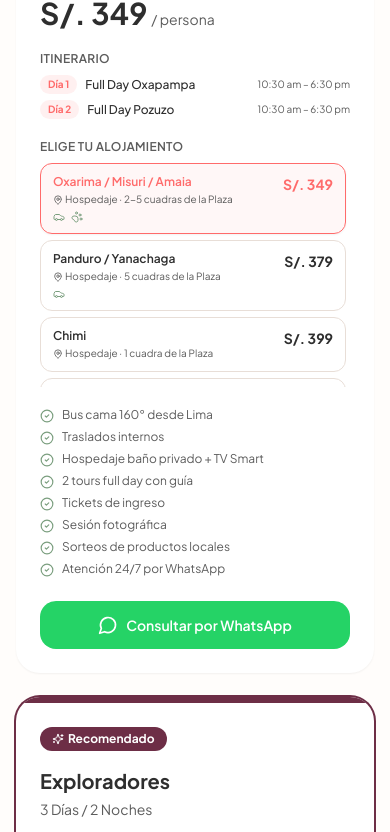
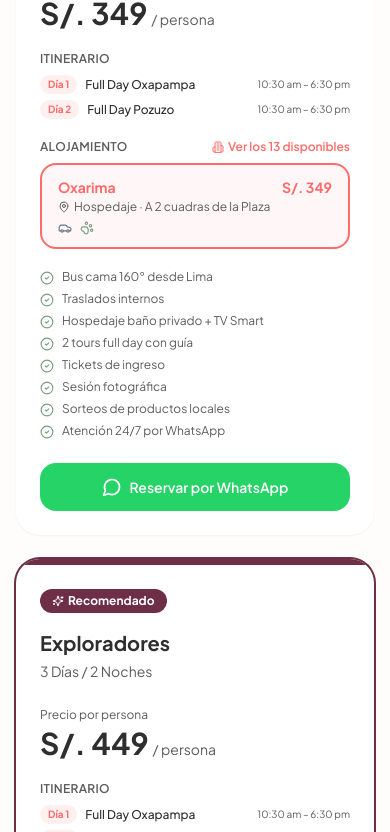
Before and after one commit to LETSGO-CONSULTING/amoryaventura, a React (Vite) app: page / in a window 390 px wide. Shown: the part 4986-5818 px from the top of the page. Built offline with nearby package versions, Linux system fonts and the light colour scheme.

Commit message:
feat: hotel selector modal — 13 hotels with amenities, grouped by type, dynamic price

```diff
--- /dev/null
+++ b/src/components/ToursSection/HotelSelectorModal.tsx
@@ -0,0 +1,183 @@
+import { useEffect } from 'react'
+import { motion, AnimatePresence } from 'framer-motion'
+import { X, MapPin, Waves, Coffee, Car, PawPrint, CheckCircle2 } from 'lucide-react'
+import type { Hotel } from './PackageCard'
+
+const AMENITY_CONFIG = {
+  piscina: { icon: Waves, label: 'Piscina', color: 'text-blue-400' },
+  desayuno: { icon: Coffee, label: 'Desayuno', color: 'text-amber-500' },
+  cochera: { icon: Car, label: 'Cochera', color: 'text-slate-500' },
+  pet: { icon: PawPrint, label: 'Pet Friendly', color: 'text-olive' },
+} as const
+
+interface Props {
+  open: boolean
+  pkgId: string
+  pkgName: string
+  hotels: Hotel[]
+  selected: Hotel
+  onSelect: (hotel: Hotel) => void
+  onClose: () => void
+}
+
+export default function HotelSelectorModal({
+  open, pkgId, pkgName, hotels, selected, onSelect, onClose,
+}: Props) {
+  useEffect(() => {
+    document.body.style.overflow = open ? 'hidden' : ''
+    return () => { document.body.style.overflow = '' }
+  }, [open])
+
+  const handlePick = (hotel: Hotel) => {
+    onSelect(hotel)
+    onClose()
+  }
+
+  return (
+    <AnimatePresence>
+      {open && (
+        <>
+          {/* Backdrop */}
+          <motion.div
+            key="backdrop"
+            initial={{ opacity: 0 }}
+            animate={{ opacity: 1 }}
+            exit={{ opacity: 0 }}
+            transition={{ duration: 0.2 }}
+            onClick={onClose}
+            className="fixed inset-0 z-50 bg-black/60 backdrop-blur-sm"
+          />
+
+          {/* Panel */}
+          <motion.div
+            key="panel"
+            initial={{ opacity: 0, y: 60 }}
+            animate={{ opacity: 1, y: 0 }}
+            exit={{ opacity: 0, y: 40 }}
+            transition={{ type: 'spring', damping: 28, stiffness: 300 }}
+            className="fixed inset-x-0 bottom-0 md:inset-x-auto md:left-1/2 md:-translate-x-1/2 md:top-8 md:bottom-8 md:w-full md:max-w-2xl z-50 flex flex-col bg-white rounded-t-3xl md:rounded-3xl shadow-2xl overflow-hidden"
+          >
+            {/* Header */}
+            <div className="flex-shrink-0 flex items-center justify-between px-6 py-5 border-b border-brand-border">
+              <div>
+                <p className="text-xs text-coral font-semibold uppercase tracking-widest mb-0.5">
+                  {pkgName}
+                </p>
+                <h2 className="text-lg font-bold text-brand-dark">
+                  Elige tu alojamiento
+                </h2>
+              </div>
+              <button
+                onClick={onClose}
+                className="w-9 h-9 rounded-full bg-sand hover:bg-brand-border flex items-center justify-center transition-colors"
+              >
+                <X className="w-5 h-5 text-brand-secondary" />
+              </button>
+            </div>
+
+            {/* Legend */}
+            <div className="flex-shrink-0 flex items-center gap-4 px-6 py-3 bg-sand border-b border-brand-border text-xs text-brand-secondary flex-wrap">
+              {Object.entries(AMENITY_CONFIG).map(([key, { icon: Icon, label, color }]) => (
+                <span key={key} className="flex items-center gap-1">
+                  <Icon className={`w-3.5 h-3.5 ${color}`} />
+                  {label}
+                </span>
+              ))}
+            </div>
+
+            {/* Hotel list */}
+            <div className="flex-1 overflow-y-auto">
+              {/* Type groups */}
+              {(['Hospedaje', 'Hotel', 'Cabañas', 'Hotel / Cabaña'] as const).map((type) => {
+                const group = hotels.filter((h) => h.type === type)
+                if (!group.length) return null
+                return (
+                  <div key={type}>
+                    <div className="px-6 pt-4 pb-2">
+                      <span className="text-[10px] font-bold uppercase tracking-widest text-brand-secondary">
+                        {type}
+                      </span>
+                    </div>
+                    <div className="px-3 space-y-1 pb-2">
+                      {group.map((hotel) => {
+                        const isSelected = hotel.id === selected.id
+                        const price = hotel.prices[pkgId]
+                        return (
+                          <motion.button
+                            key={hotel.id}
+                            onClick={() => handlePick(hotel)}
+                            whileTap={{ scale: 0.98 }}
+                            className={`w-full text-left rounded-2xl px-4 py-3.5 border-2 transition-all duration-150 ${
+                              isSelected
+                                ? 'border-coral bg-coral/5'
+                                : 'border-transparent hover:border-brand-border bg-sand hover:bg-white'
+                            }`}
+                          >
+                            <div className="flex items-center justify-between gap-3">
+                              <div className="flex-1 min-w-0">
+                                <div className="flex items-center gap-2">
+                                  {isSelected && <CheckCircle2 className="w-4 h-4 text-coral flex-shrink-0" />}
+                                  <p className={`text-sm font-bold truncate ${isSelected ? 'text-coral' : 'text-brand-dark'}`}>
+                                    {hotel.name}
+                                  </p>
+                                </div>
+                                <p className="text-xs text-brand-secondary flex items-center gap-1 mt-0.5">
+                                  <MapPin className="w-3 h-3 flex-shrink-0" />
+                                  {hotel.location}
+                                </p>
+
+                                {/* Amenity icons */}
+                                <div className="flex items-center gap-3 mt-2">
+                                  {(Object.keys(AMENITY_CONFIG) as Array<keyof typeof AMENITY_CONFIG>).map((key) => {
+                                    const { icon: Icon, label, color } = AMENITY_CONFIG[key]
+                                    const has = hotel.amenities.includes(key)
+                                    return (
+                                      <span
+                                        key={key}
+                                        title={label}
+                                        className={has ? color : 'text-brand-border'}
+                                      >
+                                        <Icon className="w-4 h-4" />
+                                      </span>
+                                    )
+                                  })}
+                                </div>
+                              </div>
+
+                              {/* Price */}
+                              <div className="flex-shrink-0 text-right">
+                                <p className={`text-xl font-bold ${isSelected ? 'text-coral' : 'text-brand-dark'}`}>
+                                  S/. {price}
+                                </p>
+                                <p className="text-[10px] text-brand-secondary">/ persona</p>
+                              </div>
+                            </div>
+                          </motion.button>
+                        )
+                      })}
+                    </div>
+                  </div>
+                )
+              })}
+              <div className="h-4" />
+            </div>
+
+            {/* Footer */}
+            <div className="flex-shrink-0 border-t border-brand-border bg-white px-6 py-4 flex items-center justify-between gap-4">
+              <div>
+                <p className="text-xs text-brand-secondary">Seleccionado</p>
+                <p className="text-sm font-bold text-brand-dark">{selected.name}</p>
+              </div>
+              <button
+                onClick={onClose}
+                className="btn-primary text-sm px-6 py-2.5"
+              >
+                Confirmar · S/. {selected.prices[pkgId]}
+              </button>
+            </div>
+          </motion.div>
+        </>
+      )}
+    </AnimatePresence>
+  )
+}
--- a/src/components/ToursSection/PackageCard.tsx
+++ b/src/components/ToursSection/PackageCard.tsx
@@ -1,10 +1,11 @@
 import { useState } from 'react'
 import { motion } from 'framer-motion'
-import { CheckCircle2, MessageCircle, Sparkles, Waves, Coffee, Car, PawPrint, MapPin } from 'lucide-react'
+import { CheckCircle2, MessageCircle, Sparkles, Waves, Coffee, Car, PawPrint, MapPin, Building2 } from 'lucide-react'
+import HotelSelectorModal from './HotelSelectorModal'
 
 export interface Hotel {
   id: string
-  names: string[]
+  name: string
   type: string
   location: string
   amenities: ('piscina' | 'desayuno' | 'cochera' | 'pet')[]
@@ -25,10 +26,10 @@ export interface Package {
 }
 
 const AMENITY_ICONS = {
-  piscina: { icon: Waves, label: 'Piscina' },
-  desayuno: { icon: Coffee, label: 'Desayuno' },
-  cochera: { icon: Car, label: 'Cochera' },
-  pet: { icon: PawPrint, label: 'Pet Friendly' },
+  piscina: { icon: Waves, label: 'Piscina', color: 'text-blue-400' },
+  desayuno: { icon: Coffee, label: 'Desayuno', color: 'text-amber-500' },
+  cochera: { icon: Car, label: 'Cochera', color: 'text-slate-500' },
+  pet: { icon: PawPrint, label: 'Pet Friendly', color: 'text-olive' },
 }
 
 interface Props {
@@ -39,16 +40,17 @@ interface Props {
 
 export default function PackageCard({ pkg, hotels, index }: Props) {
   const [selectedHotel, setSelectedHotel] = useState<Hotel>(hotels[0])
+  const [modalOpen, setModalOpen] = useState(false)
 
   const price = selectedHotel.prices[pkg.id]
-  const hotelLabel = selectedHotel.names.join(' / ')
 
   const handleWA = () => {
-    const msg = pkg.msg(hotelLabel, price)
+    const msg = pkg.msg(selectedHotel.name, price)
     window.open(`https://wa.me/51928686294?text=${encodeURIComponent(msg)}`, '_blank')
   }
 
   return (
+    <>
       <motion.div
         initial={{ opacity: 0, y: 40 }}
         whileInView={{ opacity: 1, y: 0 }}
@@ -103,55 +105,49 @@ export default function PackageCard({ pkg, hotels, index }: Props) {
             </div>
           </div>
 
-        {/* Hotel selector */}
+          {/* Selected hotel preview */}
           <div className="mb-5">
-          <p className="text-xs font-semibold text-brand-secondary uppercase tracking-wide mb-2">
-            Elige tu alojamiento
+            <div className="flex items-center justify-between mb-2">
+              <p className="text-xs font-semibold text-brand-secondary uppercase tracking-wide">
+                Alojamiento
               </p>
-          <div className="space-y-1.5 max-h-56 overflow-y-auto pr-1 scrollbar-hide">
-            {hotels.map((hotel) => {
-              const isSelected = hotel.id === selectedHotel.id
-              const hPrice = hotel.prices[pkg.id]
-              return (
               <button
-                  key={hotel.id}
-                  onClick={() => setSelectedHotel(hotel)}
-                  className={`w-full text-left rounded-xl px-3 py-2.5 border transition-all duration-150 ${
-                    isSelected
-                      ? 'border-coral bg-coral/5 shadow-sm'
-                      : 'border-brand-border hover:border-coral/50 bg-white'
-                  }`}
+                onClick={() => setModalOpen(true)}
+                className="text-xs text-coral font-semibold hover:underline flex items-center gap-1"
+              >
+                <Building2 className="w-3 h-3" />
+                Ver los {hotels.length} disponibles
+              </button>
+            </div>
+
+            {/* Current selection card */}
+            <button
+              onClick={() => setModalOpen(true)}
+              className="w-full text-left rounded-2xl border-2 border-coral bg-coral/5 px-4 py-3 transition-all hover:bg-coral/10"
             >
               <div className="flex items-start justify-between gap-2">
                 <div className="flex-1 min-w-0">
-                      <p className={`text-xs font-semibold truncate ${isSelected ? 'text-coral' : 'text-brand-dark'}`}>
-                        {hotel.names.join(' / ')}
+                  <p className="text-sm font-bold text-coral truncate">{selectedHotel.name}</p>
+                  <p className="text-xs text-brand-secondary flex items-center gap-1 mt-0.5">
+                    <MapPin className="w-3 h-3 flex-shrink-0" />
+                    {selectedHotel.type} · {selectedHotel.location}
                   </p>
-                      <p className="text-[10px] text-brand-secondary flex items-center gap-0.5 mt-0.5">
-                        <MapPin className="w-2.5 h-2.5 flex-shrink-0" />
-                        {hotel.type} · {hotel.location}
-                      </p>
-                      {hotel.amenities.length > 0 && (
-                        <div className="flex gap-1.5 mt-1">
-                          {hotel.amenities.map((a) => {
-                            const { icon: Icon, label } = AMENITY_ICONS[a]
+                  {selectedHotel.amenities.length > 0 && (
+                    <div className="flex gap-2 mt-1.5">
+                      {selectedHotel.amenities.map((a) => {
+                        const { icon: Icon, label, color } = AMENITY_ICONS[a]
                         return (
-                              <span key={a} title={label} className="text-olive">
-                                <Icon className="w-3 h-3" />
+                          <span key={a} title={label} className={color}>
+                            <Icon className="w-3.5 h-3.5" />
                           </span>
                         )
                       })}
                     </div>
                   )}
                 </div>
-                    <span className={`flex-shrink-0 text-sm font-bold ${isSelected ? 'text-coral' : 'text-brand-dark'}`}>
-                      S/. {hPrice}
-                    </span>
+                <span className="text-sm font-bold text-coral flex-shrink-0">S/. {price}</span>
               </div>
             </button>
-              )
-            })}
-          </div>
           </div>
 
           {/* Includes */}
@@ -170,9 +166,20 @@ export default function PackageCard({ pkg, hotels, index }: Props) {
             className="w-full flex items-center justify-center gap-2 bg-[#25D366] hover:bg-[#1ebe5d] text-white font-semibold py-3.5 rounded-2xl transition-all duration-200 hover:scale-[1.02] hover:shadow-lg shadow-[#25D366]/20 text-sm"
           >
             <MessageCircle className="w-5 h-5" />
-          Consultar por WhatsApp
+            Reservar por WhatsApp
           </button>
         </div>
       </motion.div>
+
+      <HotelSelectorModal
+        open={modalOpen}
+        pkgId={pkg.id}
+        pkgName={`${pkg.name} · ${pkg.duration}`}
+        hotels={hotels}
+        selected={selectedHotel}
+        onSelect={setSelectedHotel}
+        onClose={() => setModalOpen(false)}
+      />
+    </>
   )
 }
--- a/src/components/ToursSection/ToursSection.tsx
+++ b/src/components/ToursSection/ToursSection.tsx
@@ -20,54 +20,19 @@ const I18N_KEYS: Record<TourCategory, string> = {
 }
 
 const HOTELS: Hotel[] = [
-  {
-    id: 'h1',
-    names: ['Oxarima', 'Misuri', 'Amaia'],
-    type: 'Hospedaje',
-    location: '2-5 cuadras de la Plaza',
-    amenities: ['cochera', 'pet'],
-    prices: { '2d1n': 349, '3d2n': 449, '4d3n': 549 },
-  },
-  {
-    id: 'h2',
-    names: ['Panduro', 'Yanachaga'],
-    type: 'Hospedaje',
-    location: '5 cuadras de la Plaza',
-    amenities: ['cochera'],
-    prices: { '2d1n': 379, '3d2n': 479, '4d3n': 579 },
-  },
-  {
-    id: 'h3',
-    names: ['Chimi'],
-    type: 'Hospedaje',
-    location: '1 cuadra de la Plaza',
-    amenities: [],
-    prices: { '2d1n': 399, '3d2n': 499, '4d3n': 599 },
-  },
-  {
-    id: 'h4',
-    names: ['Chimi House'],
-    type: 'Hotel',
-    location: '1.4 km de la Plaza',
-    amenities: ['piscina', 'cochera'],
-    prices: { '2d1n': 449, '3d2n': 549, '4d3n': 649 },
-  },
-  {
-    id: 'h5',
-    names: ['Tunki Lodge', "D'palo", 'Esperanza'],
-    type: 'Hotel / Cabaña',
-    location: 'Frente o cerca a la Plaza',
-    amenities: ['piscina', 'desayuno', 'cochera'],
-    prices: { '2d1n': 499, '3d2n': 599, '4d3n': 699 },
-  },
-  {
-    id: 'h6',
-    names: ['Hassinger', 'Casa Oxapampina', 'Biosfera Lodge'],
-    type: 'Hotel / Cabaña',
-    location: '1.7–2.7 km de la Plaza',
-    amenities: ['piscina', 'desayuno', 'cochera'],
-    prices: { '2d1n': 549, '3d2n': 649, '4d3n': 749 },
-  },
+  { id: 'h1',  name: 'Oxarima',          type: 'Hospedaje',      location: 'A 2 cuadras de la Plaza',    amenities: ['cochera', 'pet'],                    prices: { '2d1n': 349, '3d2n': 449, '4d3n': 549 } },
+  { id: 'h2',  name: 'Misuri',           type: 'Hospedaje',      location: 'A 3 cuadras de la Plaza',    amenities: [],                                    prices: { '2d1n': 349, '3d2n': 449, '4d3n': 549 } },
+  { id: 'h3',  name: 'Amaia',            type: 'Hospedaje',      location: 'A 5 cuadras de la Plaza',    amenities: [],                                    prices: { '2d1n': 349, '3d2n': 449, '4d3n': 549 } },
+  { id: 'h4',  name: 'Panduro',          type: 'Hospedaje',      location: 'A 5 cuadras de la Plaza',    amenities: [],                                    prices: { '2d1n': 379, '3d2n': 479, '4d3n': 579 } },
+  { id: 'h5',  name: 'Yanachaga',        type: 'Hospedaje',      location: 'A 5 cuadras de la Plaza',    amenities: ['cochera'],                           prices: { '2d1n': 379, '3d2n': 479, '4d3n': 579 } },
+  { id: 'h6',  name: 'Chimi',            type: 'Hospedaje',      location: 'A 1 cuadra de la Plaza',     amenities: [],                                    prices: { '2d1n': 399, '3d2n': 499, '4d3n': 599 } },
+  { id: 'h7',  name: 'Chimi House',      type: 'Hotel',          location: 'A 1.4 km de la Plaza',       amenities: ['piscina', 'cochera'],                prices: { '2d1n': 449, '3d2n': 549, '4d3n': 649 } },
+  { id: 'h8',  name: 'Tunki Lodge',      type: 'Hotel',          location: 'Frente a la Plaza',          amenities: ['piscina', 'desayuno', 'pet'],        prices: { '2d1n': 499, '3d2n': 599, '4d3n': 699 } },
+  { id: 'h9',  name: "D'palo",           type: 'Cabañas',        location: 'A 4 cuadras de la Plaza',    amenities: ['piscina', 'desayuno', 'cochera'],    prices: { '2d1n': 499, '3d2n': 599, '4d3n': 699 } },
+  { id: 'h10', name: 'Esperanza',        type: 'Hotel',          location: 'A 3 cuadras de la Plaza',    amenities: ['piscina', 'desayuno', 'cochera'],    prices: { '2d1n': 499, '3d2n': 599, '4d3n': 699 } },
+  { id: 'h11', name: 'Hassinger',        type: 'Hotel',          location: 'A 1.7 km de la Plaza',       amenities: ['piscina', 'desayuno', 'cochera'],    prices: { '2d1n': 549, '3d2n': 649, '4d3n': 749 } },
+  { id: 'h12', name: 'Casa Oxapampina',  type: 'Hotel / Cabaña', location: 'A 2.7 km de la Plaza',       amenities: ['piscina', 'desayuno', 'cochera'],    prices: { '2d1n': 549, '3d2n': 649, '4d3n': 749 } },
+  { id: 'h13', name: 'Biosfera Lodge',   type: 'Hotel / Cabaña', location: 'A 2.1 km de la Plaza',       amenities: ['cochera'],                           prices: { '2d1n': 549, '3d2n': 649, '4d3n': 749 } },
 ]
 
 const PACKAGES: Package[] = [
```
Lines whose indentation alone changed are shown as unchanged.
